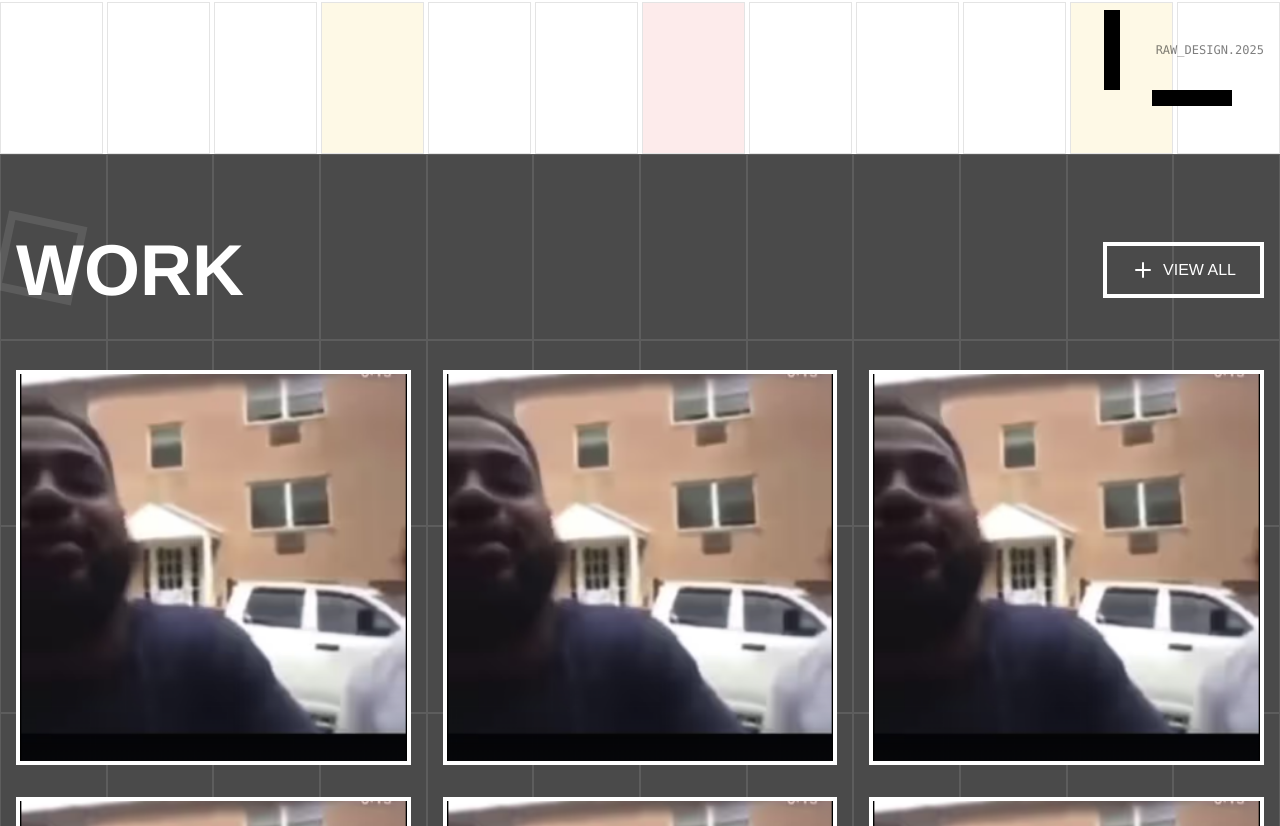
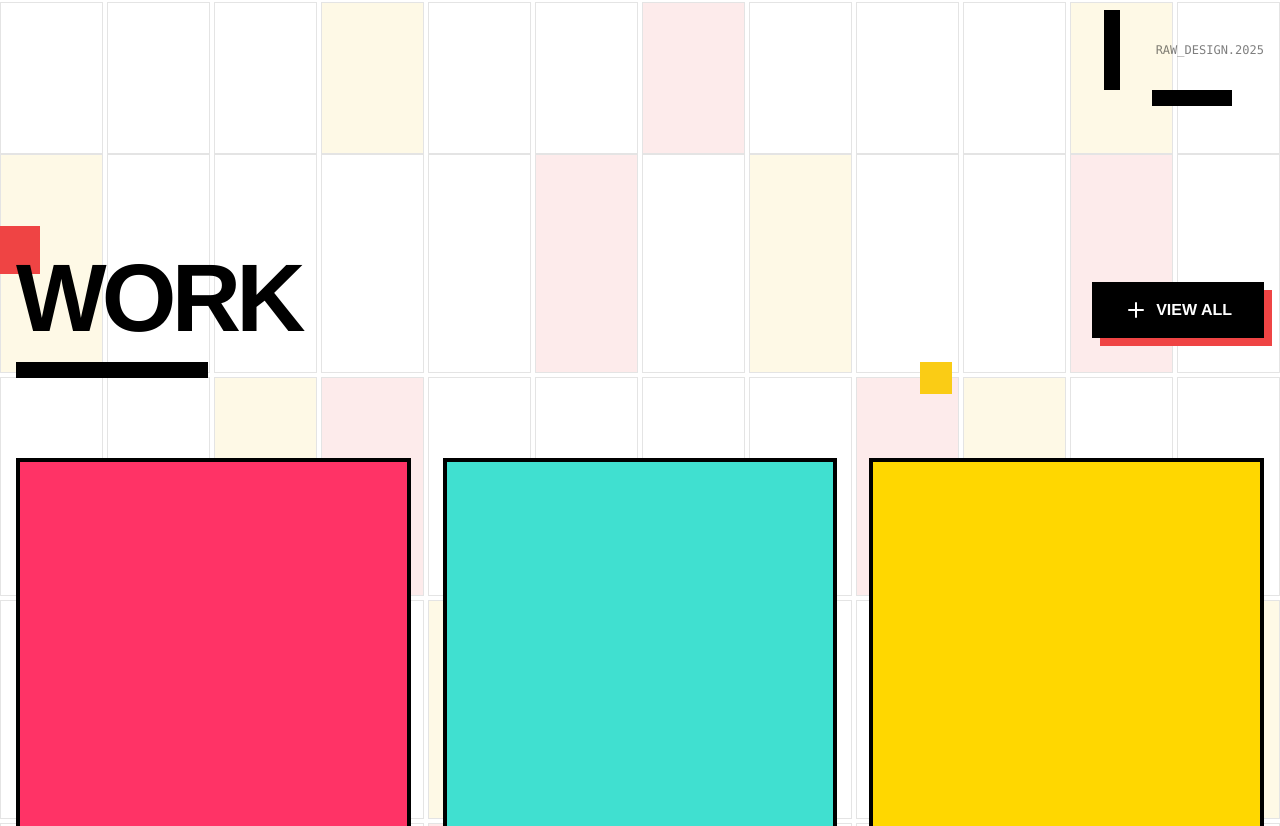
Before and after one commit to Kevin5621/FiveX, a Next.js app: page / in a window 1280 px wide. Shown: the part 1694-2520 px from the top of the page. Built offline with nearby package versions, Linux system fonts and the light colour scheme.

Commit message:
redesign

```diff
--- a/src/app/work/Work.tsx
+++ b/src/app/work/Work.tsx
@@ -1,18 +1,25 @@
 'use client';
 import React, { useState } from 'react';
 import Image from 'next/image';
-import { Eye, Plus } from 'lucide-react';
+import { Eye, Plus, Circle } from 'lucide-react';
 
 const ProjectCard = ({ index }: { index: number }) => {
-  const [, setIsHovered] = useState(false);
+  const [isHovered, setIsHovered] = useState(false);
+
+  // Neo-brutalist accent colors yang sesuai dengan komponen lain
+  const accentColors = ['#FF3366', '#40E0D0', '#FFD700'];
+  const accentColor = accentColors[index % accentColors.length];
 
   return (
     <div
-      className="group relative border-4 border-white overflow-hidden cursor-pointer
-                 transform transition-all duration-300 hover:-translate-y-2
-                 hover:shadow-[8px_8px_0px_0px_rgba(255,255,255,0.2)]"
+      className="group relative border-4 border-black overflow-hidden cursor-pointer bg-white
+                 transform transition-all duration-300 hover:-translate-y-2 hover:translate-x-2
+                 hover:shadow-[8px_8px_0px_0px_rgba(0,0,0,0.2)]"
       onMouseEnter={() => setIsHovered(true)}
       onMouseLeave={() => setIsHovered(false)}
+      style={{
+        boxShadow: isHovered ? `8px 8px 0px 0px ${accentColor}` : 'none'
+      }}
     >
       <Image
         src="/image.png"
@@ -23,59 +30,75 @@ const ProjectCard = ({ index }: { index: number }) => {
                    group-hover:scale-110 group-hover:rotate-2"
       />
 
-      {/* Hover Overlay */}
-      <div className="force-cursor-teal absolute inset-0 bg-[#FF3366] bg-opacity-0 group-hover:bg-opacity-90
-                    transition-all duration-300 flex flex-col items-center justify-center gap-4">
-        <div className="translate-y-10 group-hover:translate-y-0 transition-transform duration-300">
-          <h3 className="text-white text-2xl font-bold text-center mb-2 opacity-0 group-hover:opacity-100
+      {/* Hover Overlay in neo-brutalist style */}
+      <div className="absolute inset-0 bg-opacity-0 group-hover:bg-opacity-90
+                    transition-all duration-300 flex flex-col items-center justify-center gap-4"
+           style={{ backgroundColor: accentColor }}>
+
+        <div className="translate-y-10 group-hover:translate-y-0 transition-transform duration-300 relative">
+          <h3 className="text-black text-3xl font-black uppercase text-center mb-2 opacity-0 group-hover:opacity-100
                        transition-opacity delay-100">
             Project {index + 1}
           </h3>
-          <p className="text-white text-sm opacity-0 group-hover:opacity-100 transition-opacity delay-150">
+          <p className="font-mono text-black opacity-0 group-hover:opacity-100 transition-opacity delay-150">
             Photography & Video Production
           </p>
+
+          {/* Neo-brutalist decorative element */}
+          <div className="absolute -left-4 top-1/2 w-2 h-12 bg-black opacity-0 group-hover:opacity-100 transition-opacity delay-200"></div>
         </div>
 
-        <button className="mt-4 border-2 border-white text-white px-6 py-2 opacity-0
+        <button className="mt-4 border-4 border-black bg-black text-white px-6 py-3 opacity-0
                         group-hover:opacity-100 transition-all duration-300 delay-200
-                        hover:bg-white hover:text-[#FF3366] flex items-center gap-2">
+                        hover:-translate-y-1 hover:translate-x-1 font-black uppercase flex items-center gap-2
+                        hover:shadow-[4px_4px_0px_0px_rgba(0,0,0,0.8)]">
           <Eye size={20} />
-          VIEW PROJECT
+          View Project
         </button>
       </div>
 
-      {/* Corner Decorations */}
-      <div className="absolute top-0 left-0 w-12 h-12 border-r-4 border-b-4 border-white
-                    opacity-0 group-hover:opacity-100 transition-opacity" />
-      <div className="absolute bottom-0 right-0 w-12 h-12 border-l-4 border-t-4 border-white
-                    opacity-0 group-hover:opacity-100 transition-opacity" />
+      {/* Neo-brutalist corner decorations */}
+      <div className="absolute top-0 right-0 w-6 h-24 opacity-0 group-hover:opacity-100 transition-opacity"
+           style={{ backgroundColor: accentColor }}></div>
+
+      <div className="absolute bottom-0 left-0 w-24 h-6 opacity-0 group-hover:opacity-100 transition-opacity"
+           style={{ backgroundColor: accentColor }}></div>
     </div>
   );
 };
 
 export default function Work() {
   return (
-    <section id="work" className="py-20 px-4 relative">
-      {/* Background Pattern */}
-      <div className="absolute inset-0 grid grid-cols-6 md:grid-cols-12 opacity-10 pointer-events-none">
+    <section id="work" className="py-24 px-4 bg-white text-black relative">
+      {/* Raw grid background consistent with other sections */}
+      <div className="absolute inset-0 grid grid-cols-6 md:grid-cols-12 grid-rows-6 gap-1 opacity-10 pointer-events-none">
         {Array(72).fill(null).map((_, i) => (
-          <div key={i} className="border border-white"></div>
+          <div
+            key={i}
+            className={`border border-black ${i % 7 === 0 ? 'bg-yellow-400' : i % 5 === 0 ? 'bg-red-500' : ''}`}
+          />
         ))}
       </div>
 
       <div className="max-w-7xl mx-auto relative">
-        {/* Section Header */}
-        <div className="relative mb-16 flex items-center justify-between">
-          <h2 className="text-6xl md:text-7xl font-black relative z-10">
+        {/* Neo-brutalist section header consistent with Services section */}
+        <div className="mb-20 relative">
+          <h2 className="text-7xl md:text-8xl font-black uppercase tracking-tighter relative z-10">
             WORK
-            <div className="absolute -top-4 -left-4 w-20 h-20 border-8 border-white
-                          opacity-10 rotate-12" />
           </h2>
+          <div className="h-4 w-48 bg-black mt-4" />
 
-          <button className="hidden md:flex items-center gap-2 border-4 border-white px-6 py-3
-                         hover:bg-white hover:text-[#4A4A4A] transition-colors">
+          {/* Brutalist decorative elements */}
+          <div className="absolute -top-6 -left-6 w-12 h-12 bg-red-500 z-0" />
+          <div className="absolute -bottom-4 right-1/4 w-8 h-8 bg-yellow-400 z-0" />
+
+          <button className="absolute right-0 top-8 flex items-center gap-2 bg-black text-white px-8 py-4
+                        hover:-translate-y-2 hover:translate-x-2 transition-all duration-300
+                        shadow-[8px_8px_0px_0px_rgba(239,68,68,1)]
+                        hover:shadow-[12px_12px_0px_0px_rgba(239,68,68,1)]
+                        font-black uppercase">
             <Plus size={24} />
-            VIEW ALL
+            View All
           </button>
         </div>
 
@@ -86,13 +109,26 @@ export default function Work() {
           ))}
         </div>
 
-        {/* Mobile View All Button */}
-        <button className="md:hidden w-full mt-8 flex items-center justify-center gap-2
-                       border-4 border-white px-6 py-3 hover:bg-white
-                       hover:text-[#4A4A4A] transition-colors">
+        {/* Mobile View All Button with neo-brutalist style */}
+        <button className="md:hidden w-full mt-12 flex items-center justify-center gap-2
+                       bg-black text-white px-6 py-4
+                       hover:-translate-y-2 hover:translate-x-2 transition-all duration-300
+                       shadow-[8px_8px_0px_0px_rgba(239,68,68,1)]
+                       hover:shadow-[12px_12px_0px_0px_rgba(239,68,68,1)]
+                       font-black uppercase">
           <Plus size={24} />
-          VIEW ALL
+          View All
         </button>
+
+        {/* Signature brutalist elements consistent with other sections */}
+        <div className="mt-24 font-mono text-xs flex justify-end items-center opacity-50">
+          <Circle fill="black" size={8} className="mr-2" />
+          <span>RAW_DESIGN.2025</span>
+        </div>
+
+        {/* Neo-brutalist decorative elements */}
+        <div className="absolute -bottom-12 right-8 w-20 h-4 bg-black" />
+        <div className="absolute -bottom-8 right-36 w-4 h-20 bg-black" />
       </div>
     </section>
   );
```
